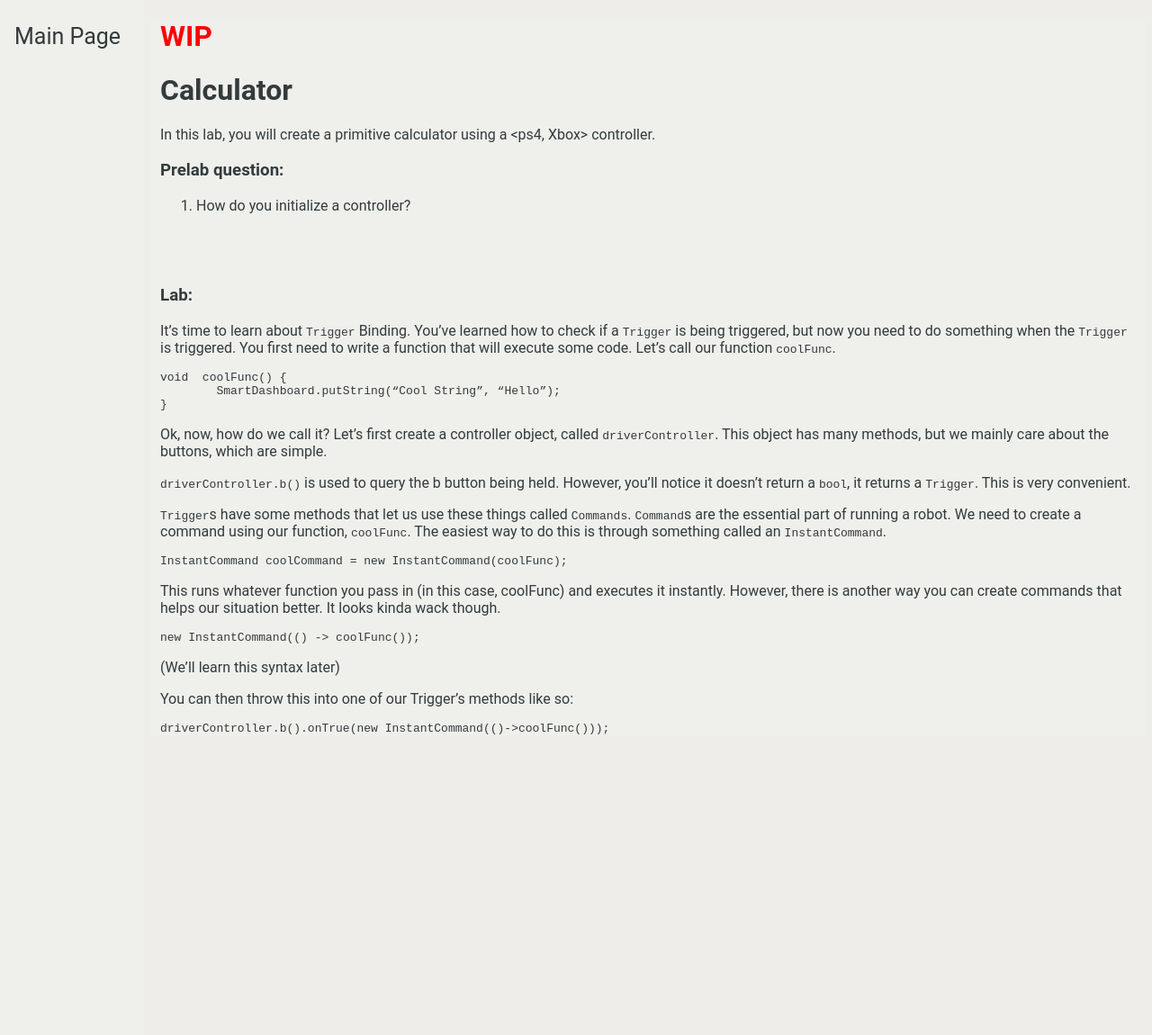
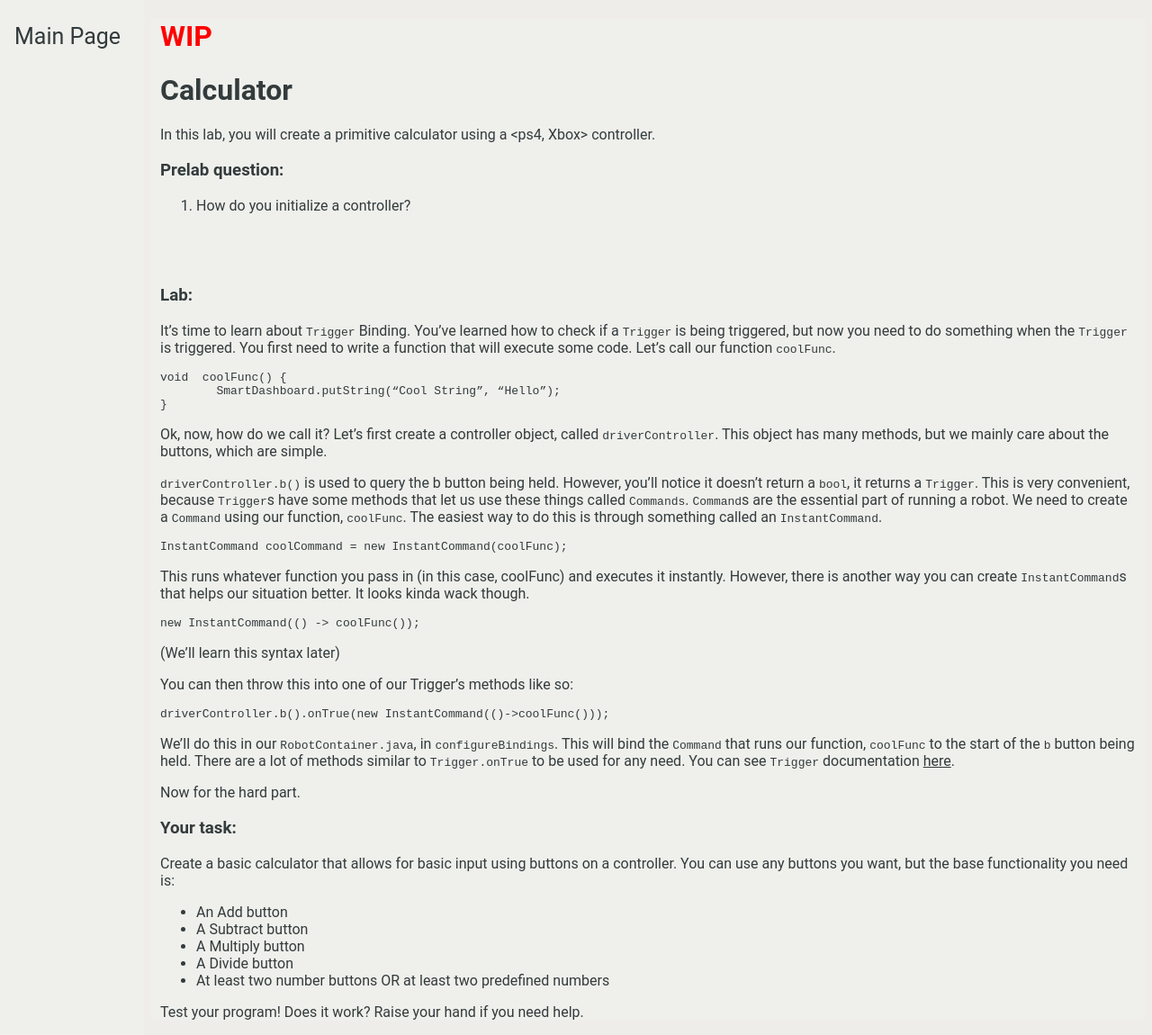
Before and after one commit to frc1511/Teaching-Resources, a Jekyll site: the page built from labs/calculator.md, in a window 1280 px wide and 1150 px high. Shown: the whole window at 90% size. Built offline with Jekyll 4.4.1, drawn with Linux system fonts in a browser that asks for light colours.

Commit message:
more calculator

````diff
--- a/labs/calculator.md
+++ b/labs/calculator.md
@@ -25,16 +25,13 @@ void  coolFunc() {
 
 Ok, now, how do we call it? Let’s first create a controller object, called `driverController`. This object has many methods, but we mainly care about the buttons, which are simple.
 
-`driverController.b()` is used to query the b button being held. However, you’ll notice it doesn’t return a `bool`, it returns a `Trigger`. This is very convenient.
-
-
-`Trigger`s have some methods that let us use these things called `Commands`. `Command`s are the essential part of running a robot. We need to create a command using our function, `coolFunc`. The easiest way to do this is through something called an `InstantCommand`.
+`driverController.b()` is used to query the b button being held. However, you’ll notice it doesn’t return a `bool`, it returns a `Trigger`. This is very convenient, because `Trigger`s have some methods that let us use these things called `Commands`. `Command`s are the essential part of running a robot. We need to create a `Command` using our function, `coolFunc`. The easiest way to do this is through something called an `InstantCommand`.
 
 ```java
 InstantCommand coolCommand = new InstantCommand(coolFunc);
 ```
 
-This runs whatever function you pass in (in this case, coolFunc) and executes it instantly. However, there is another way you can create commands that helps our situation better. It looks kinda wack though.
+This runs whatever function you pass in (in this case, coolFunc) and executes it instantly. However, there is another way you can create `InstantCommand`s that helps our situation better. It looks kinda wack though.
 
 ```java
 new InstantCommand(() -> coolFunc());
@@ -47,3 +44,17 @@ You can then throw this into one of our Trigger’s methods like so:
 ```java
 driverController.b().onTrue(new InstantCommand(()->coolFunc()));
 ```
+
+We'll do this in our `RobotContainer.java`, in `configureBindings`. This will bind the `Command` that runs our function, `coolFunc` to the start of the `b` button being held. There are a lot of methods similar to `Trigger.onTrue` to be used for any need. You can see `Trigger` documentation [here](https://github.wpilib.org/allwpilib/docs/release/java/edu/wpi/first/wpilibj2/command/button/Trigger.html).
+
+Now for the hard part.
+
+### Your task:
+Create a basic calculator that allows for basic input using buttons on a controller. You can use any buttons you want, but the base functionality you need is:
+ - An Add button
+ - A Subtract button
+ - A Multiply button
+ - A Divide button
+ - At least two number buttons OR at least two predefined numbers
+
+Test your program! Does it work? Raise your hand if you need help.
````
